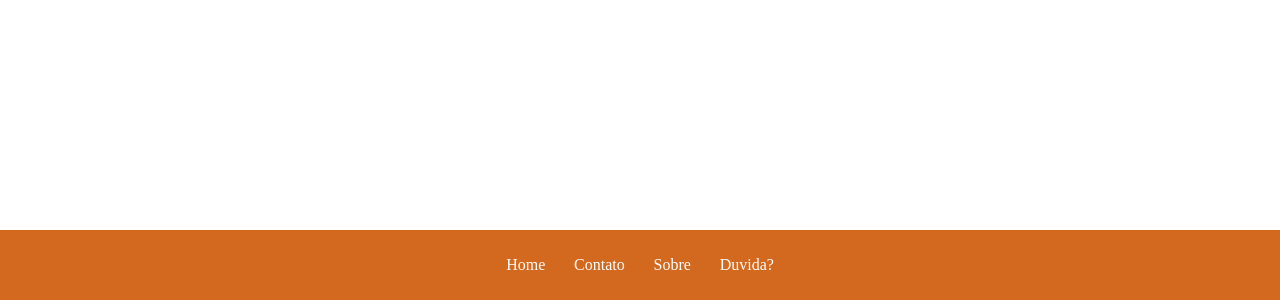
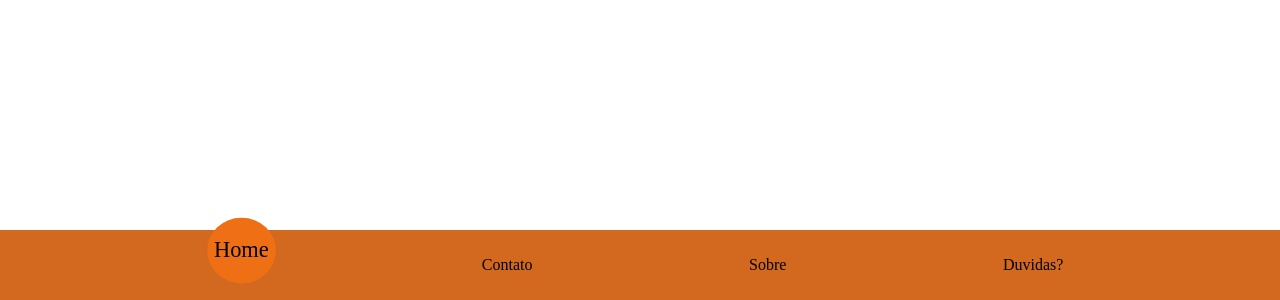
Before and after one commit to AntonyGaetano/Loyout-App-Mobile, a plain HTML site: page index.html in a window 1280 px wide. Shown: the part 500-800 px from the top of the page. Drawn offline with Linux system fonts and the light colour scheme.

Commit message:
Atualização

```diff
--- a/index.html
+++ b/index.html
@@ -11,12 +11,10 @@
 <body>
     <section id="section1">
         <div id="box1">
-            <ul id="nav">
-                <li id="home">Home</li>
-                <li>Contato</li>
-                <li>Sobre</li>
-                <li>Duvida?</li>
-            </ul>
+          <div id="home">Home</div>
+          <div>Contato</div>
+          <div>Sobre</div>
+          <div>Duvidas?</div>
         </div>
     </section>
 </body>
--- a/style.css
+++ b/style.css
@@ -4,8 +4,6 @@
     width: 100%;
     position: absolute;
     bottom: 0px;
-
-
 }
 
 #box1{
@@ -13,19 +11,15 @@
   height: 70px;
   background-color:chocolate;
   display: flex;
-  flex-direction: column;
   justify-content:space-evenly;
   align-items: center;
 }
 
-#nav{
-  display: flex;
-  gap:1.8rem;
-  position: absolute;
+#home{
+    transform: scale(1.4);
+    border-top: 0px solid black;
+    padding: .9rem .3rem;
+    border-radius:50%;
+    margin-top: -30px;
+    background-color: rgb(238, 111, 20);
 }
-
-li{
-  display: inline;
-  font-size: 16px;
-  color:white;
-}
```
